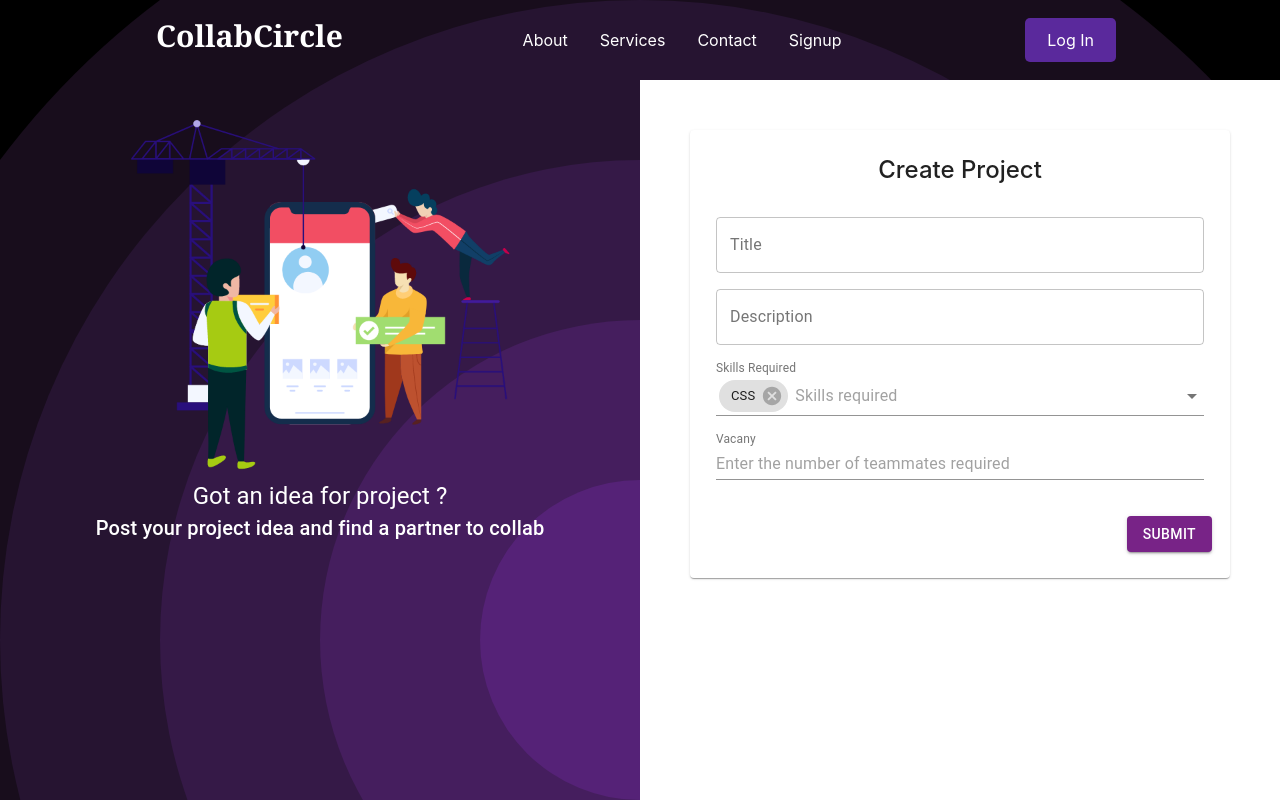
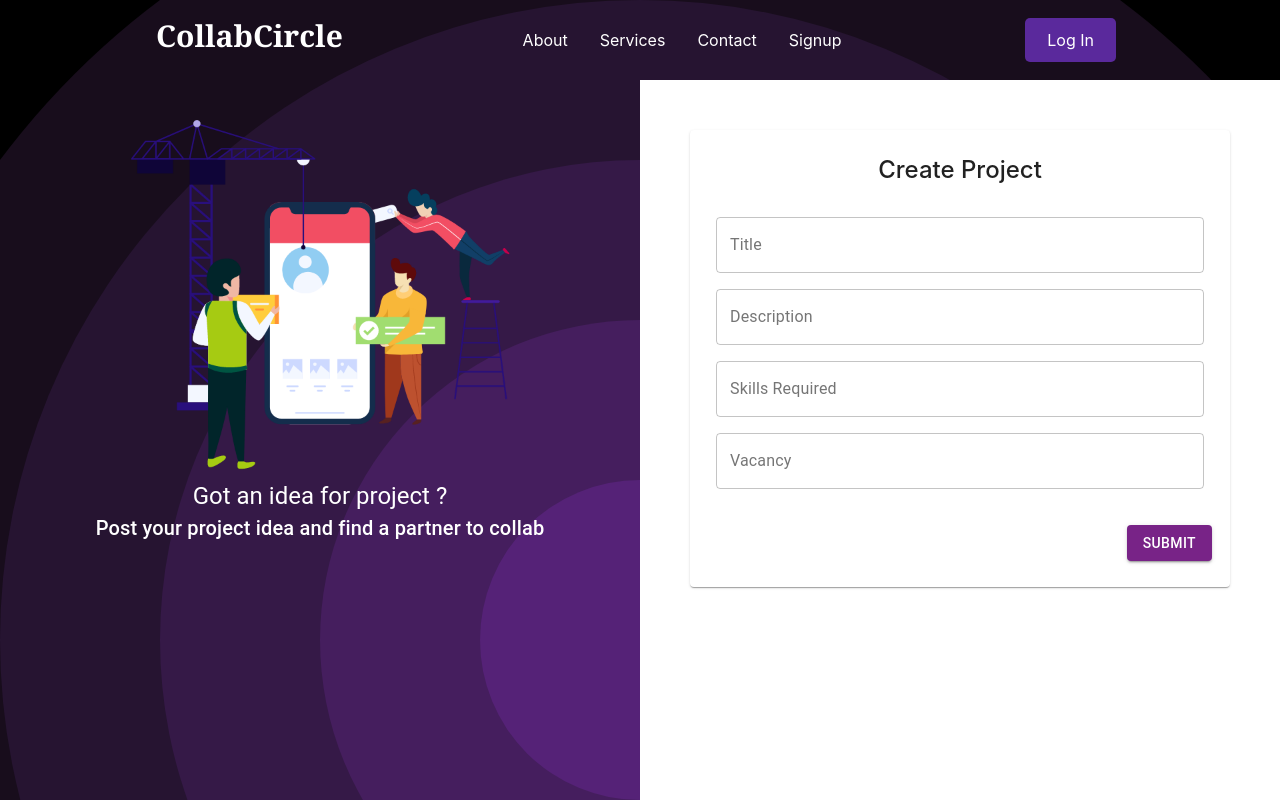
Before and after one commit to YogeshUpdhyay/CollabCircle, a React (Create React App) app: page /CreateProject in a window 1280 px wide. Built offline with nearby package versions, Linux system fonts and the light colour scheme.

Commit message:
Create Project

```diff
--- a/src/Pages/Projects/CreateProjects/CreateProjects.js
+++ b/src/Pages/Projects/CreateProjects/CreateProjects.js
@@ -1,4 +1,4 @@
-import React, { useState, useEffect } from "react";
+import React, { useState } from "react";
 //components
 import NavBar from "../../../components/Layout/NavBar/NavBar";
 import CreateProject from "../../../assets/createProject.png";
@@ -11,12 +11,11 @@ import {
   Card,
   CardContent,
 } from "@material-ui/core";
-import Autocomplete from "@material-ui/lab/Autocomplete";
 import { makeStyles } from "@material-ui/core/styles";
 import theme from "../../../components/Theme/theme";
 import { ThemeProvider } from "@material-ui/core/styles";
 //Form
-import {useForm , Controller} from 'react-hook-form' ;
+import { useForm } from 'react-hook-form';
 //css
 
 const useStyles = makeStyles({
@@ -41,9 +40,9 @@ const useStyles = makeStyles({
   img_createProject: {
     maxWidth: '400px'
   },
-  errorMessage : {
-    color :"red",
-    display : "flex" ,
+  errorMessage: {
+    color: "red",
+    display: "flex",
     justifyContent: "flex-start"
   }
 
@@ -53,14 +52,13 @@ const useStyles = makeStyles({
 export default function CreateProjects() {
 
   const classes = useStyles();
-  const {register , handleSubmit , errors , control , setValue} = useForm();
+  const { register, handleSubmit, errors, control, setValue } = useForm();
   const onSubmit = (data) => {
-    console.log(data) ;
+    console.log(data);
+    alert("Thanks for submitting")
+
   }
-
-  const [tags, setTags] = useState({})
-  console.log(tags)
- console.log(errors);
+  console.log(errors);
   return (
     <ThemeProvider theme={theme}>
       <div>
@@ -95,7 +93,7 @@ export default function CreateProjects() {
           >
             <Grid container variant="outlined" spacing={2}>
               <Grid item lg={12} xs={12} sm={12}>
-                <form  onSubmit={handleSubmit(onSubmit)}>
+                <form onSubmit={handleSubmit(onSubmit)} >
                   <Card className={classes.card}>
                     <CardContent>
                       <h4>Create Project</h4>
@@ -107,14 +105,14 @@ export default function CreateProjects() {
                             variant="outlined"
                             placeholder="Title of the project"
                             label="Title"
-                            name = "title"
+                            name="title"
                             lg={12}
                             fullWidth="true"
-                            defaultValue = ""
-                            inputRef= {register({required: true})}
+                            defaultValue=""
+                            inputRef={register({ required: true })}
                           >
                           </TextField>
-                          {errors.title && <span className={classes.errorMessage}>This field is required</span>}
+                          {errors.title && <span className={classes.errorMessage}>This field is req</span>}
                         </Grid>
                         <Grid item lg={12} md={12} xs={12}>
                           <TextField
@@ -124,56 +122,38 @@ export default function CreateProjects() {
                             lg={12}
                             fullWidth="true"
                             name="description"
-                            inputRef = {register({required: true})}
+                            inputRef={register({ required: true })}
                           >
                           </TextField>
                           {errors.description && <span className={classes.errorMessage}>This field is required</span>}
                         </Grid>
                         <br></br>
                         <Grid item lg={12} md={12} xs={12}>
-                          <Controller
-                            name = "skills_req"
-                            control = {control}
-
-                            render={(
-                              { onChange, onBlur, value, name, ref },
-                              { invalid, isTouched, isDirty }
-                            ) => (
-                              <Autocomplete
-                              multiple
-                              options={skills}
-                              getOptionLabel={(option) => option}
-                              defaultValue={[skills[3]]}
-                              renderInput={(params) => (
-                                <TextField
-                                  {...params}
-                                  variant="standard"
-                                  label="Skills Required"
-                                  placeholder="Skills required"
-                                  inputRef = {ref}
-                                  onChange =  {(e) => {setTags(e.target.value)}}
-                                  value = {tags}
-                                />
-                              )}
-                            />
-                            )}
+                          <TextField
+                            variant="outlined"
+                            placeholder="Mention the tech stack used"
+                            label="Skills Required"
+                            lg={12}
+                            fullWidth="true"
+                            name="skills_req"
+                            inputRef={register({ required: true })}
                           >
-                          </Controller>
+                          </TextField>
+                          {errors.skills_req && <span className={classes.errorMessage}>This field is required</span>}
                         </Grid>
 
                         <Grid item lg={12} md={12} xs={12}>
                           <TextField
-                            id="standard-number"
-                            label="Vacany"
-                            placeholder="Enter the number of teammates required"
-                            type="number"
-                            InputLabelProps={{
-                              shrink: true,
-                            }}
+                            variant="outlined"
+                            placeholder="No of members required"
+                            label="Vacancy"
+                            lg={12}
                             fullWidth="true"
+                            name="vacancy"
+                            inputRef={register({ required: true })}
                           >
-
                           </TextField>
+                          {errors.vacancy && <span className={classes.errorMessage}>This field is required</span>}
                         </Grid>
 
                         <Grid container justify="flex-end">
@@ -182,9 +162,11 @@ export default function CreateProjects() {
                             variant="contained"
                             color="secondary"
                             className={classes.btn_submit}
+
                           >
                             Submit
                           </Button>
+
                         </Grid>
                       </Grid>
                     </CardContent>
@@ -227,8 +209,8 @@ export default function CreateProjects() {
 // ];
 
 const skills = [
-  'Java' ,
-  'Python' ,
+  'Java',
+  'Python',
   'JavaScript',
-  'CSS' , 'HTML' ,'Node.js' , 'React.js'
+  'CSS', 'HTML', 'Node.js', 'React.js'
 ]
```
